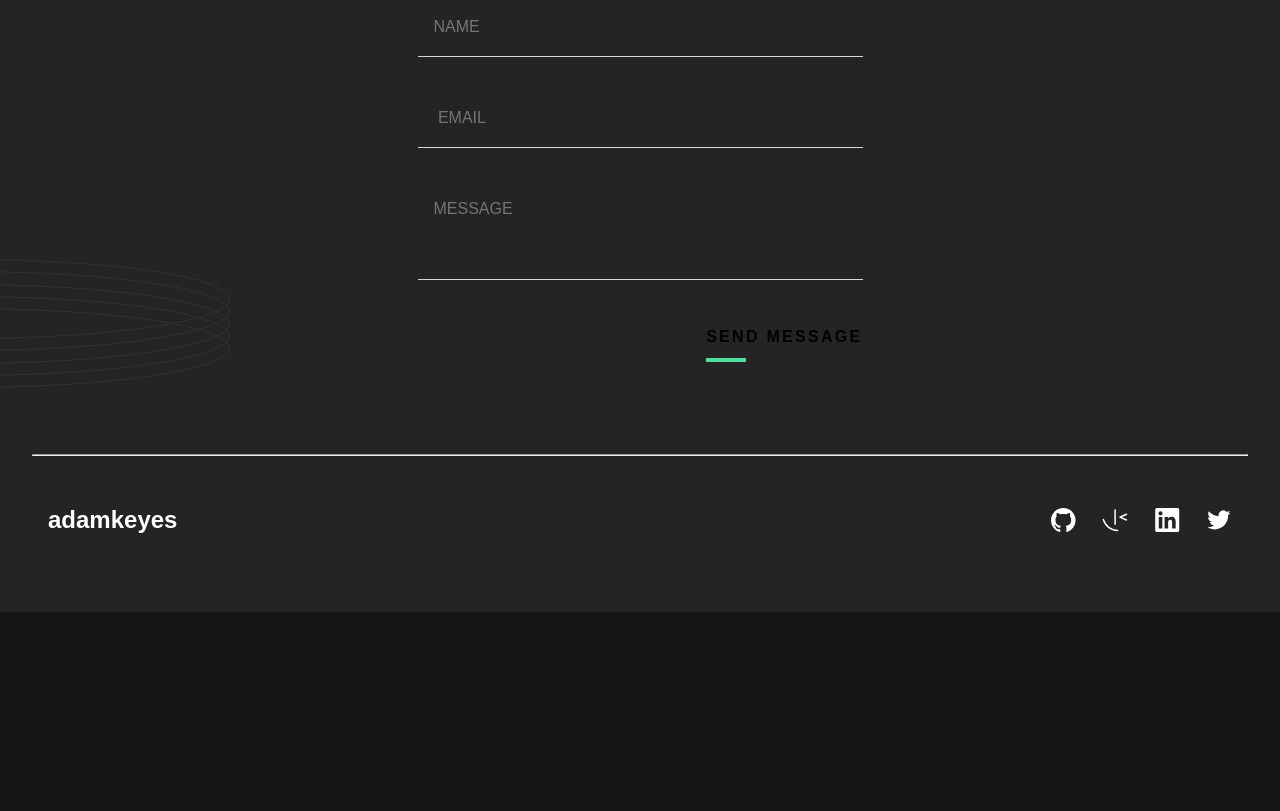
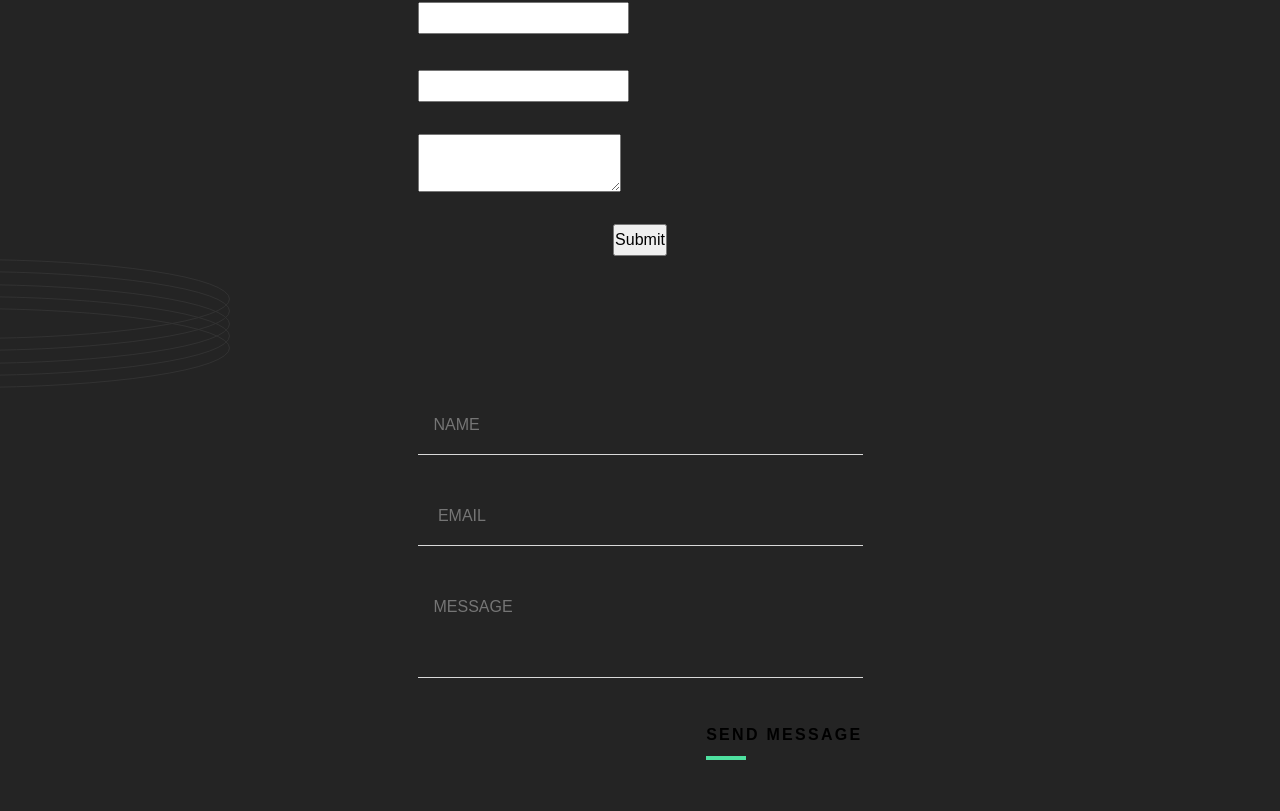
Before and after one commit to Hcmwebs/single-page-dev-portifolio, a React (Vite) app: page / in a window 1280 px wide. Shown: the part 3269-4080 px from the top of the page. Before the commit the page ends 3881 px from the top, so only its background shows below. Built offline with nearby package versions, Linux system fonts and the light colour scheme.

Commit message:
added indexed and deployed formspree
Signed-off-by: Heze <64218603+Hcmwebs@users.noreply.github.com>

```diff
--- a/src/App.jsx
+++ b/src/App.jsx
@@ -1,16 +1,19 @@
 import React from 'react'
+import { FormspreeProvider } from '@formspree/react'
 import { ThemeProvider } from 'styled-components'
 import { Header, MainBody, Footer } from './components'
 import { theme, GlobalStyles } from './styles'
 
 const App = () => {
 	return (
+		<FormspreeProvider>
 			<ThemeProvider theme={theme}>
 				<GlobalStyles />
 				<Header />
 				<MainBody />
 				<Footer />
 			</ThemeProvider>
+		</FormspreeProvider>
 	)
 }
 
--- a/src/components/Form.jsx
+++ b/src/components/Form.jsx
@@ -1,11 +1,7 @@
 import React, { useState } from 'react'
 import { CgDanger } from 'react-icons/cg'
-import { FormIntro, Button } from './index'
-import {
-	StyledForm,
-	StyledFormGroup,
-	StyledFormWrapper,
-} from '../styles'
+import { FormIntro, Button, FormSpree } from './index'
+import { StyledForm, StyledFormGroup, StyledFormWrapper } from '../styles'
 
 const Form = () => {
 	const [contact, setContact] = useState({
@@ -43,7 +39,11 @@ const Form = () => {
 	return (
 		<StyledFormWrapper>
 			<FormIntro />
-			<StyledForm onSubmit={handleSubmit}>
+      <FormSpree />
+			<StyledForm
+				onSubmit={handleSubmit}
+				action='https://formspree.io/f/mzbqbynw'
+				method='POST'>
 				<StyledFormGroup>
 					<input
 						type='text'
@@ -101,6 +101,8 @@ const Form = () => {
 				</StyledFormGroup>
 				<Button />
 			</StyledForm>
+
+
 		</StyledFormWrapper>
 	)
 }
--- /dev/null
+++ b/src/components/FormSpree.jsx
@@ -0,0 +1,40 @@
+import React from 'react'
+import { useForm, ValidationError } from '@formspree/react'
+import { StyledForm, StyledFormGroup } from '../styles'
+const formId = 'mzbqbynw'
+const FormSpree = () => {
+	const [state, handleSubmit] = useForm(formId)
+	if (state.succeeded) {
+		return <p>Thanks for joining!</p>
+	}
+	return (
+		<StyledForm onSubmit={handleSubmit}>
+			<StyledFormGroup>
+				<label htmlFor='name'></label>
+				<input id='name' type='name' name='name' />
+				<ValidationError prefix='name' field='name' errors={state.errors} />
+			</StyledFormGroup>
+
+			<StyledFormGroup>
+				<label htmlFor='email'></label>
+				<input id='email' type='email' name='email' />
+				<ValidationError prefix='Email' field='email' errors={state.errors} />
+			</StyledFormGroup>
+
+			<StyledFormGroup>
+				<textarea id='message' name='message' />
+				<ValidationError
+					prefix='Message'
+					field='message'
+					errors={state.errors}
+				/>
+			</StyledFormGroup>
+
+			<button type='submit' disabled={state.submitting}>
+				Submit
+			</button>
+		</StyledForm>
+	)
+}
+
+export default FormSpree
--- a/src/components/index.jsx
+++ b/src/components/index.jsx
@@ -10,6 +10,7 @@ import Projects from './Projects'
 import SingleProject from './SingleProject'
 import Footer from './Footer'
 import Form from './Form'
+import FormSpree from './FormSpree'
 import FormIntro from './FormIntro'
 import Button from './Button'
 import SecNav from './SecNav'
@@ -27,6 +28,7 @@ export {
 	SingleProject,
 	Footer,
 	Form,
+  FormSpree,
 	FormIntro,
 	Button,
 	SecNav,
```
Lines whose indentation alone changed are shown as unchanged.
